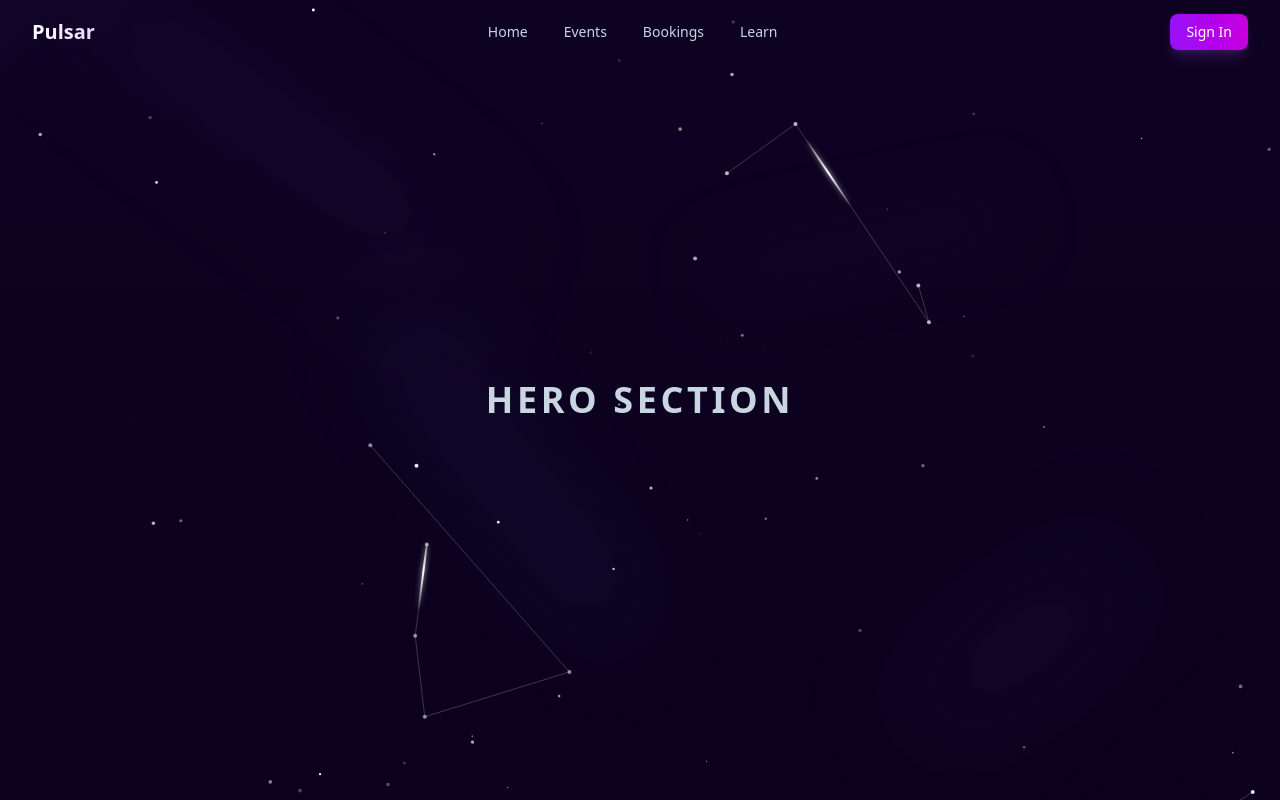
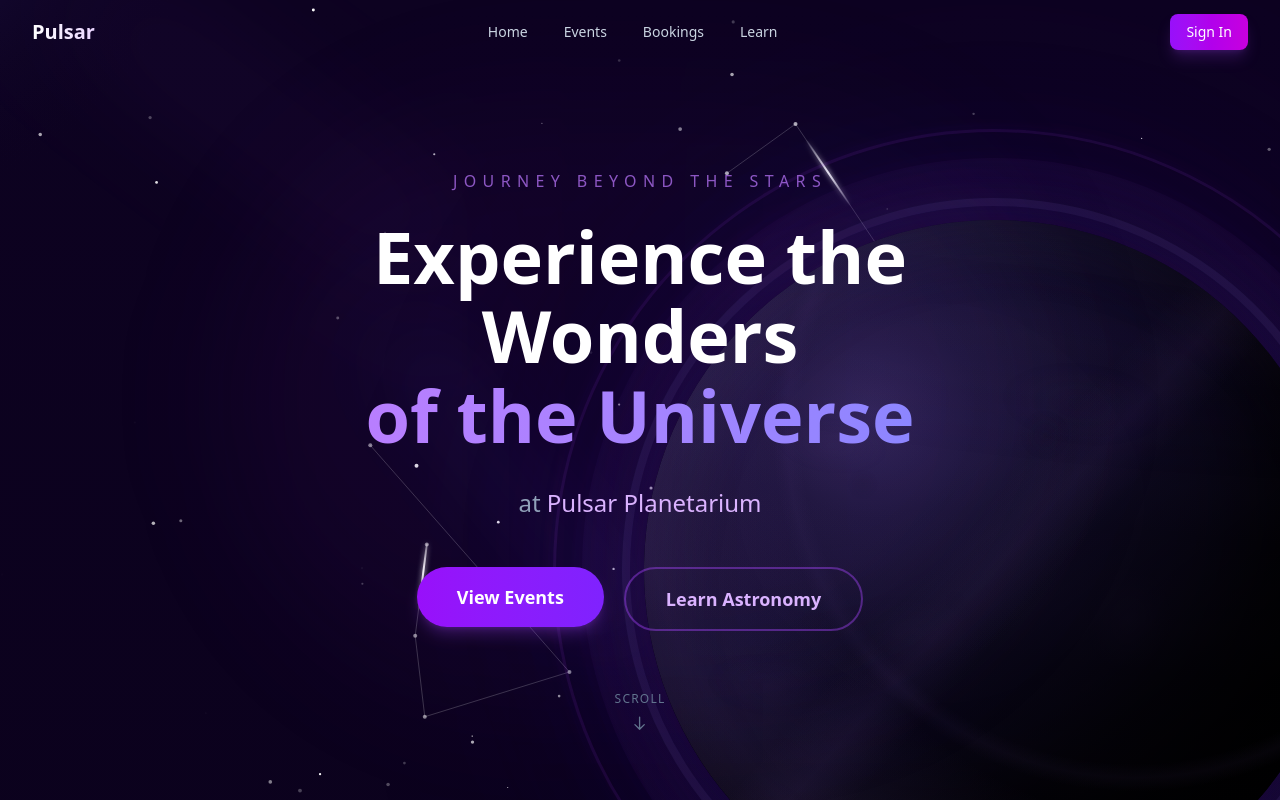
Before and after one commit to Artificed/Pulsar, a Next.js app in the folder frontend/: page / in a window 1280 px wide. Built offline with nearby package versions, Linux system fonts and the light colour scheme.

Commit message:
feat: hero section of home page

```diff
--- a/frontend/src/app/(main)/page.tsx
+++ b/frontend/src/app/(main)/page.tsx
@@ -2,6 +2,7 @@
 
 import { motion, useMotionValue, useSpring, AnimatePresence } from "framer-motion";
 import { useEffect, useRef, useState } from "react";
+import Link from "next/link";
 import Navbar from "@/components/navbar";
 
 type Star = {
@@ -588,7 +589,191 @@ export default function Home() {
       </div>
 
       <section className="relative z-10 h-screen w-full snap-start flex items-center justify-center">
-        <h1 className="text-4xl font-bold text-slate-300 tracking-widest uppercase">Hero Section</h1>
+        <div className="absolute bottom-[-15%] right-[-5%] w-[700px] h-[700px] pointer-events-none">
+          <div className="absolute inset-[-80px] rounded-full bg-indigo-900/10 blur-[120px]" />
+          <div className="absolute inset-[-40px] rounded-full bg-purple-900/[0.08] blur-[80px]" />
+
+          <motion.div
+            className="absolute top-1/2 left-1/2 -translate-x-1/2 -translate-y-1/2"
+            style={{
+              width: '140%',
+              height: '140%',
+              transform: 'translate(-50%, -50%) rotateX(75deg)',
+            }}
+            animate={{ rotate: 360 }}
+            transition={{ duration: 400, repeat: Infinity, ease: "linear" }}
+          >
+            <div className="absolute inset-[5%] rounded-full border-[3px] border-purple-500/10" style={{
+              boxShadow: '0 0 20px rgba(139, 92, 246, 0.05)',
+            }} />
+            <div className="absolute inset-[12%] rounded-full border-[8px] border-violet-400/[0.08]" style={{
+              boxShadow: 'inset 0 0 30px rgba(139, 92, 246, 0.03)',
+            }} />
+            <div className="absolute inset-[18%] rounded-full border-[4px] border-indigo-400/[0.12]" />
+            <div className="absolute inset-[8%] rounded-full" style={{
+              background: 'radial-gradient(ellipse at center, transparent 60%, rgba(139, 92, 246, 0.04) 70%, transparent 85%)',
+            }} />
+          </motion.div>
+
+          <motion.div
+            className="w-full h-full rounded-full relative overflow-hidden"
+            style={{
+              background: 'radial-gradient(circle at 30% 30%, #2a1f4e 0%, #1a1235 15%, #120d28 30%, #0c0820 50%, #060412 70%, #020108 100%)',
+              boxShadow: 'inset -60px -60px 120px rgba(0,0,0,0.95), inset 20px 20px 60px rgba(99, 82, 150, 0.15), 0 0 100px rgba(79, 52, 146, 0.2), 0 0 200px rgba(79, 52, 146, 0.1)',
+            }}
+            animate={{ rotate: 360 }}
+            transition={{ duration: 300, repeat: Infinity, ease: "linear" }}
+          >
+            <div className="absolute inset-0 rounded-full opacity-40" style={{
+              background: `
+                radial-gradient(ellipse 80px 40px at 25% 35%, rgba(60, 40, 90, 0.4) 0%, transparent 70%),
+                radial-gradient(ellipse 120px 60px at 60% 25%, rgba(45, 30, 75, 0.3) 0%, transparent 70%),
+                radial-gradient(ellipse 100px 50px at 40% 60%, rgba(50, 35, 80, 0.35) 0%, transparent 70%),
+                radial-gradient(ellipse 60px 80px at 70% 55%, rgba(55, 38, 85, 0.3) 0%, transparent 70%),
+                radial-gradient(ellipse 90px 45px at 20% 70%, rgba(40, 28, 70, 0.4) 0%, transparent 70%)
+              `,
+            }} />
+
+            <div className="absolute inset-0 rounded-full opacity-30" style={{
+              background: `
+                linear-gradient(180deg,
+                  transparent 0%,
+                  rgba(80, 50, 120, 0.1) 15%,
+                  transparent 20%,
+                  rgba(60, 40, 100, 0.15) 35%,
+                  transparent 42%,
+                  rgba(70, 45, 110, 0.1) 55%,
+                  transparent 62%,
+                  rgba(50, 35, 90, 0.12) 75%,
+                  transparent 82%,
+                  rgba(60, 40, 100, 0.08) 95%,
+                  transparent 100%
+                )
+              `,
+            }} />
+
+            <div className="absolute inset-0 rounded-full opacity-25" style={{
+              background: `
+                radial-gradient(circle 15px at 30% 40%, rgba(20, 15, 35, 0.6) 0%, transparent 100%),
+                radial-gradient(circle 25px at 55% 30%, rgba(25, 18, 40, 0.5) 0%, transparent 100%),
+                radial-gradient(circle 10px at 45% 55%, rgba(18, 12, 32, 0.7) 0%, transparent 100%),
+                radial-gradient(circle 20px at 65% 65%, rgba(22, 16, 38, 0.5) 0%, transparent 100%),
+                radial-gradient(circle 12px at 25% 60%, rgba(20, 14, 35, 0.6) 0%, transparent 100%),
+                radial-gradient(circle 18px at 50% 75%, rgba(24, 17, 40, 0.4) 0%, transparent 100%)
+              `,
+            }} />
+
+            <div className="absolute inset-0 rounded-full opacity-20" style={{
+              background: `
+                radial-gradient(ellipse 200% 30% at 50% 20%, rgba(100, 70, 140, 0.2) 0%, transparent 50%),
+                radial-gradient(ellipse 200% 25% at 50% 80%, rgba(80, 55, 120, 0.15) 0%, transparent 50%)
+              `,
+            }} />
+
+            <div className="absolute inset-0 rounded-full" style={{
+              background: 'linear-gradient(135deg, transparent 0%, transparent 40%, rgba(0, 0, 0, 0.7) 70%, rgba(0, 0, 0, 0.95) 100%)',
+            }} />
+
+            <div className="absolute inset-0 rounded-full" style={{
+              background: 'radial-gradient(circle at 75% 25%, transparent 55%, rgba(120, 90, 180, 0.15) 75%, rgba(100, 70, 160, 0.08) 100%)',
+            }} />
+
+            <div className="absolute inset-0 rounded-full" style={{
+              background: 'linear-gradient(125deg, transparent 0%, transparent 45%, rgba(90, 60, 140, 0.1) 50%, transparent 55%, transparent 100%)',
+            }} />
+
+            <div className="absolute inset-0 rounded-full" style={{
+              background: 'radial-gradient(circle at 25% 30%, rgba(140, 110, 180, 0.08) 0%, transparent 40%)',
+            }} />
+          </motion.div>
+
+          <div className="absolute inset-[-2px] rounded-full pointer-events-none" style={{
+            background: 'radial-gradient(circle at 70% 30%, transparent 48%, rgba(100, 70, 150, 0.06) 50%, transparent 52%)',
+          }} />
+        </div>
+
+        <div className="absolute left-1/2 top-1/2 -translate-x-1/2 -translate-y-1/2 w-[800px] h-[600px] pointer-events-none">
+          <div className="absolute inset-0 bg-gradient-to-r from-purple-900/10 via-violet-800/5 to-indigo-900/10 blur-3xl rounded-full" />
+        </div>
+
+        <div className="relative z-20 text-center px-6 max-w-4xl mx-auto">
+          <motion.p
+            className="text-purple-400/70 text-sm md:text-base tracking-[0.4em] uppercase mb-6 font-light"
+            initial={{ opacity: 0, y: 20 }}
+            animate={{ opacity: 1, y: 0 }}
+            transition={{ duration: 0.8, delay: 0.2 }}
+          >
+            Journey Beyond the Stars
+          </motion.p>
+
+          <motion.h1
+            className="text-4xl md:text-6xl lg:text-7xl font-bold mb-8 leading-[1.1]"
+            initial={{ opacity: 0, y: 30 }}
+            animate={{ opacity: 1, y: 0 }}
+            transition={{ duration: 1, delay: 0.4 }}
+          >
+            <span className="block text-white">Experience the Wonders</span>
+            <span className="block bg-gradient-to-r from-purple-400 via-violet-400 to-indigo-400 bg-clip-text text-transparent">
+              of the Universe
+            </span>
+          </motion.h1>
+
+          <motion.p
+            className="text-xl md:text-2xl text-slate-400 mb-12"
+            initial={{ opacity: 0, y: 20 }}
+            animate={{ opacity: 1, y: 0 }}
+            transition={{ duration: 0.8, delay: 0.6 }}
+          >
+            at <span className="text-purple-300 font-medium">Pulsar Planetarium</span>
+          </motion.p>
+
+          <motion.div
+            className="flex flex-col sm:flex-row gap-5 justify-center"
+            initial={{ opacity: 0, y: 20 }}
+            animate={{ opacity: 1, y: 0 }}
+            transition={{ duration: 0.8, delay: 0.8 }}
+          >
+            <Link href="/event">
+              <motion.button
+                className="px-10 py-4 bg-gradient-to-r from-purple-600 to-violet-600 rounded-full text-white font-semibold text-lg shadow-lg shadow-purple-500/25 hover:shadow-purple-500/40 transition-shadow duration-300"
+                whileHover={{ scale: 1.05 }}
+                whileTap={{ scale: 0.98 }}
+                data-hover
+              >
+                View Events
+              </motion.button>
+            </Link>
+
+            <Link href="/learn">
+              <motion.button
+                className="px-10 py-4 border-2 border-purple-500/40 rounded-full text-purple-300 font-semibold text-lg hover:bg-purple-500/10 hover:border-purple-400/60 transition-all duration-300"
+                whileHover={{ scale: 1.05 }}
+                whileTap={{ scale: 0.98 }}
+                data-hover
+              >
+                Learn Astronomy
+              </motion.button>
+            </Link>
+          </motion.div>
+
+          <motion.div
+            className="absolute -bottom-24 left-1/2 -translate-x-1/2"
+            initial={{ opacity: 0 }}
+            animate={{ opacity: 1 }}
+            transition={{ delay: 1.2 }}
+          >
+            <motion.div
+              className="flex flex-col items-center gap-2 text-slate-500"
+              animate={{ y: [0, 8, 0] }}
+              transition={{ duration: 2, repeat: Infinity, ease: "easeInOut" }}
+            >
+              <span className="text-xs tracking-widest uppercase">Scroll</span>
+              <svg className="w-4 h-4" fill="none" stroke="currentColor" viewBox="0 0 24 24">
+                <path strokeLinecap="round" strokeLinejoin="round" strokeWidth={2} d="M19 14l-7 7m0 0l-7-7m7 7V3" />
+              </svg>
+            </motion.div>
+          </motion.div>
+        </div>
       </section>
 
       <section className="relative z-10 h-screen w-full snap-start flex items-center justify-center">
```
